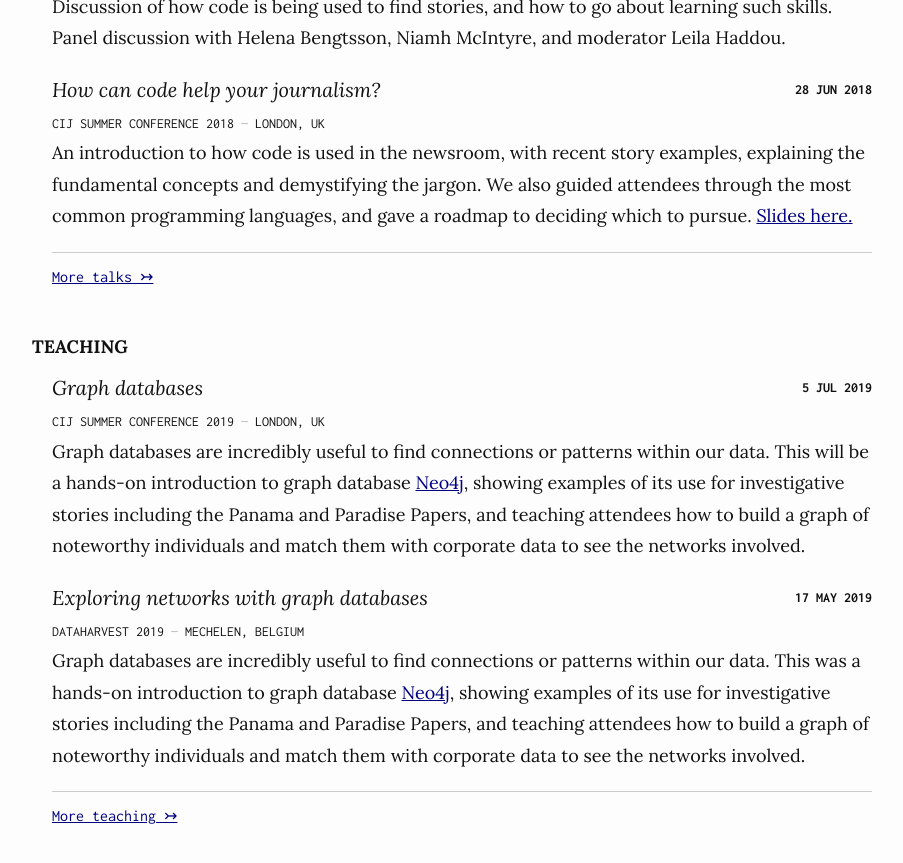
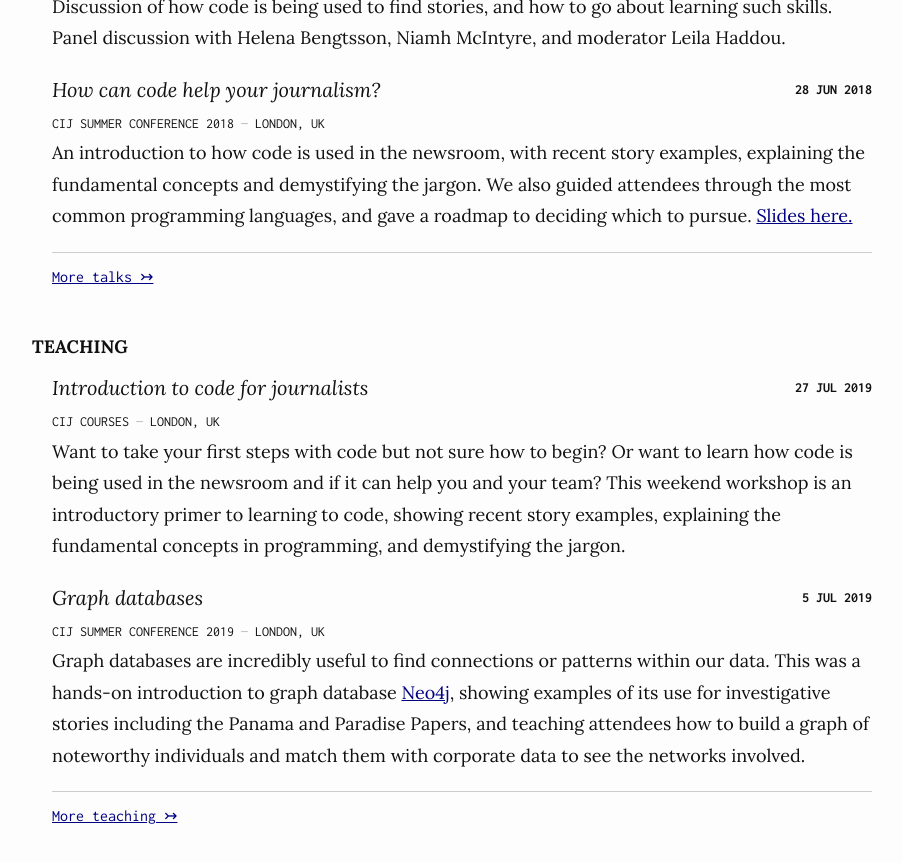
Before and after one commit to maxharlow/maxharlow.github.io, a Jekyll site: the page built from index.md, in a window 1280 px wide and 900 px high, scrolled down 1333 px. Shown: the top 863 px of the window, without its empty margins (188-1091 px from the left). Built offline with Jekyll 4.4.1, drawn with Linux system fonts in a browser that asks for light colours.

Commit message:
Add code for journalists, and make CIJ Summer past tense

```diff
--- a/_data/teaching.yaml
+++ b/_data/teaching.yaml
@@ -1,9 +1,16 @@
+-   title: Introduction to code for journalists
+    event: CIJ Courses
+    location: London, UK
+    date: 2019-07-27
+    details: |
+        Want to take your first steps with code but not sure how to begin? Or want to learn how code is being used in the newsroom and if it can help you and your team? This weekend workshop is an introductory primer to learning to code, showing recent story examples, explaining the fundamental concepts in programming, and demystifying the jargon.
+
 -   title: Graph databases
     event: CIJ Summer Conference 2019
     location: London, UK
     date: 2019-07-05
     details: |
-        Graph databases are incredibly useful to find connections or patterns within our data. This will be a hands-on introduction to graph database [Neo4j](https://neo4j.com/), showing examples of its use for investigative stories including the Panama and Paradise Papers, and teaching attendees how to build a graph of noteworthy individuals and match them with corporate data to see the networks involved.
+        Graph databases are incredibly useful to find connections or patterns within our data. This was a hands-on introduction to graph database [Neo4j](https://neo4j.com/), showing examples of its use for investigative stories including the Panama and Paradise Papers, and teaching attendees how to build a graph of noteworthy individuals and match them with corporate data to see the networks involved.
 
 -   title: Exploring networks with graph databases
     event: Dataharvest 2019
```
